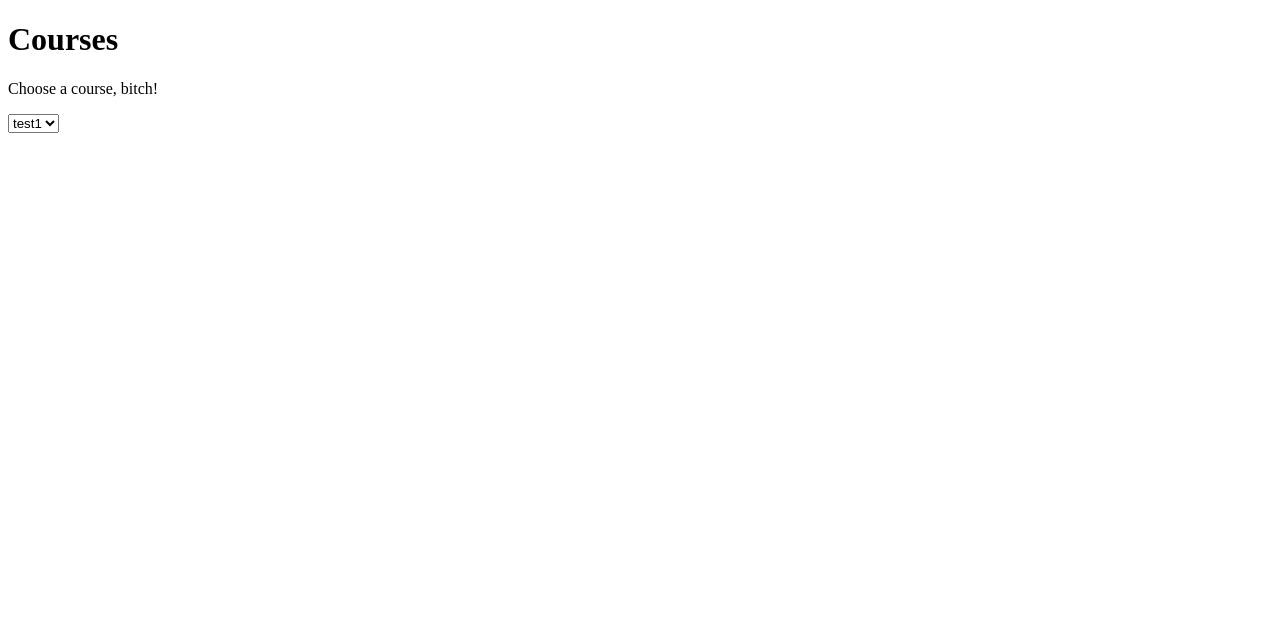
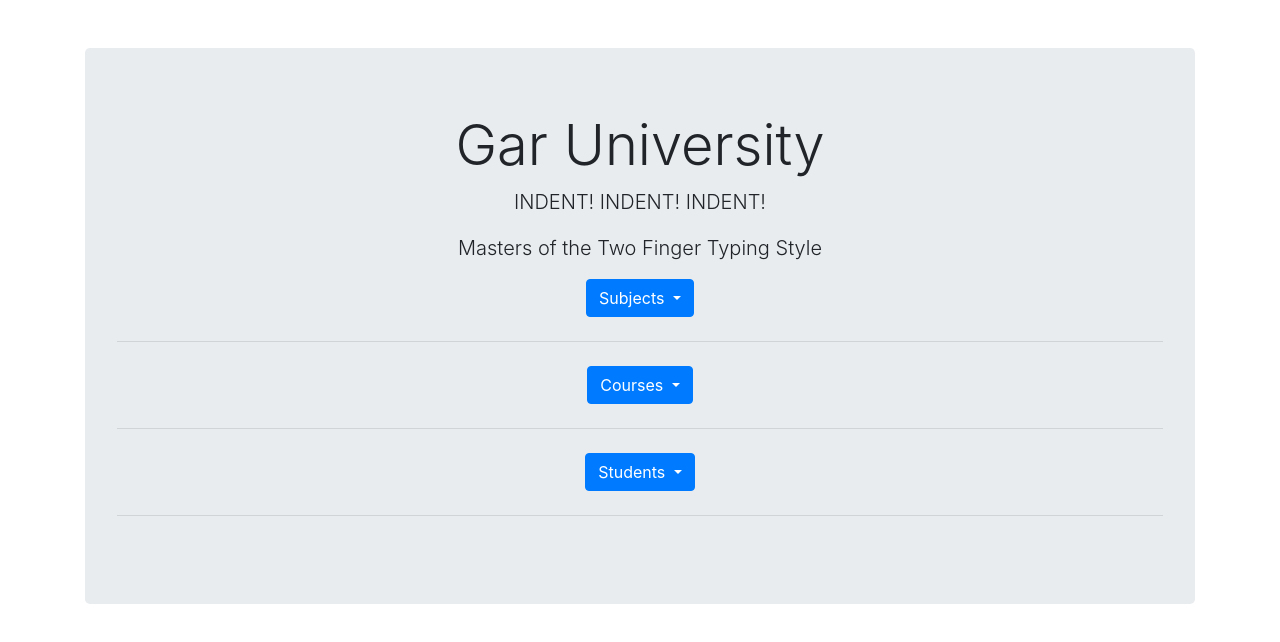
Before and after one commit to Jonathan-J-Choi/in-class-project, a website: page public/index.html in a window 1280 px wide. Drawn offline with nearby package versions, Linux system fonts and the light colour scheme.

Commit message:
index html updated with dropdowns

```diff
--- a/public/index.html
+++ b/public/index.html
@@ -1,18 +1,62 @@
-<!DOCTYPE html>
-<html lang="en">
-  <head>
-    <meta charset="UTF-8" />
-    <meta name="viewport" content="width=device-width, initial-scale=1.0" />
-    <title>Document</title>
-  </head>
-  <body>
-    <h1>Courses</h1>
-    <p>Choose a course, bitch!</p>
-    <select id="courses" name="courses">
-      <option value="volvo">test1</option>
-      <option value="saab">test2</option>
-      <option value="fiat">test3</option>
-      <option value="audi">test4</option>
-    </select>
-  </body>
+<!DOCTYPE HTML>
+<html lang="en-US">
+<head>
+	<meta charset="UTF-8">
+	<meta name="viewport">
+	<title>Gar University</title>
+  <link rel="stylesheet" href="https://maxcdn.bootstrapcdn.com/bootstrap/4.4.1/css/bootstrap.min.css">
+  <script src="https://ajax.googleapis.com/ajax/libs/jquery/3.4.1/jquery.min.js"></script>
+  <script src="https://cdnjs.cloudflare.com/ajax/libs/popper.js/1.16.0/umd/popper.min.js"></script>
+  <script src="https://maxcdn.bootstrapcdn.com/bootstrap/4.4.1/js/bootstrap.min.js"></script>
+</head>
+<body>
+  <br><br>
+  <div class = "container text-center">
+    <div class="jumbotron">
+      <h1 class="display-4">Gar University</h1>
+      <p class="lead">INDENT! INDENT! INDENT!</p>
+      <p class="lead">Masters of the Two Finger Typing Style</p>
+      <!-- Subjects -->
+      <div class="dropdown">
+        <button type="button" class="btn btn-primary dropdown-toggle" data-toggle="dropdown">
+          Subjects
+        </button>
+        <div class="dropdown-menu">
+          <a class="dropdown-item" href="/biology">Biology</a>
+          <a class="dropdown-item" href="/history">History</a>
+          <a class="dropdown-item" href="/physics">Physics</a>
+          <a class="dropdown-item" href="/economics">Economics</a>
+        </div>
+      </div>
+      <hr class="my-4">
+
+      <!-- Courses -->
+      <div class="dropdown">
+        <button type="button" class="btn btn-primary dropdown-toggle" data-toggle="dropdown">
+          Courses
+        </button>
+        <div class="dropdown-menu">
+          <a class="dropdown-item" href="#">Link 1</a>
+          <a class="dropdown-item" href="#">Link 2</a>
+          <a class="dropdown-item" href="#">Link 3</a>
+        </div>
+      </div>
+      <hr class="my-4">
+
+      <!-- Students -->
+      <div class="dropdown">
+        <button type="button" class="btn btn-primary dropdown-toggle" data-toggle="dropdown">
+          Students
+        </button>
+        <div class="dropdown-menu">
+          <a class="dropdown-item" href="#">Link 1</a>
+          <a class="dropdown-item" href="#">Link 2</a>
+          <a class="dropdown-item" href="#">Link 3</a>
+        </div>
+      </div>
+      <hr class="my-4">
+    </div>
+  </div>
+
+</body>
 </html>
```
